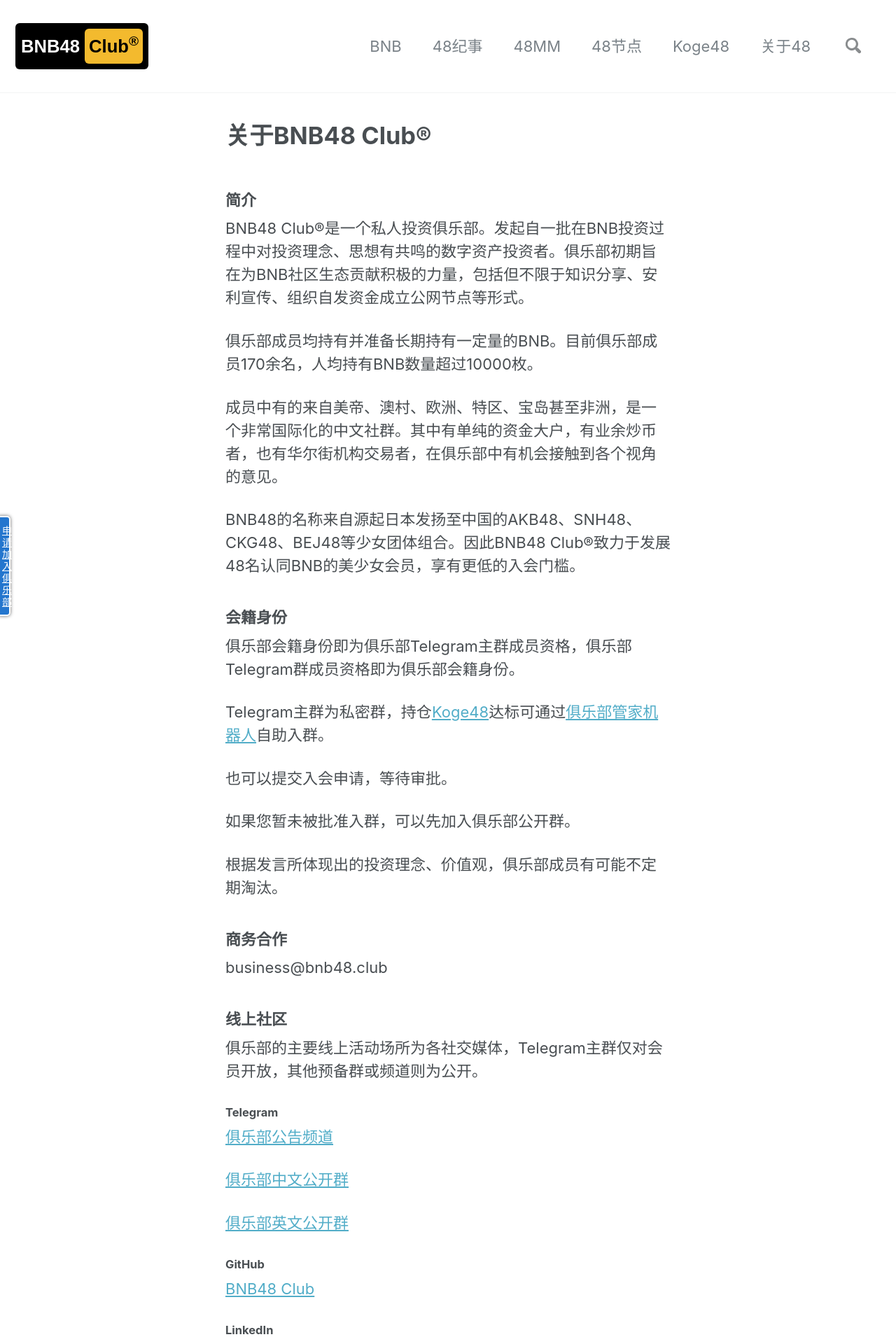
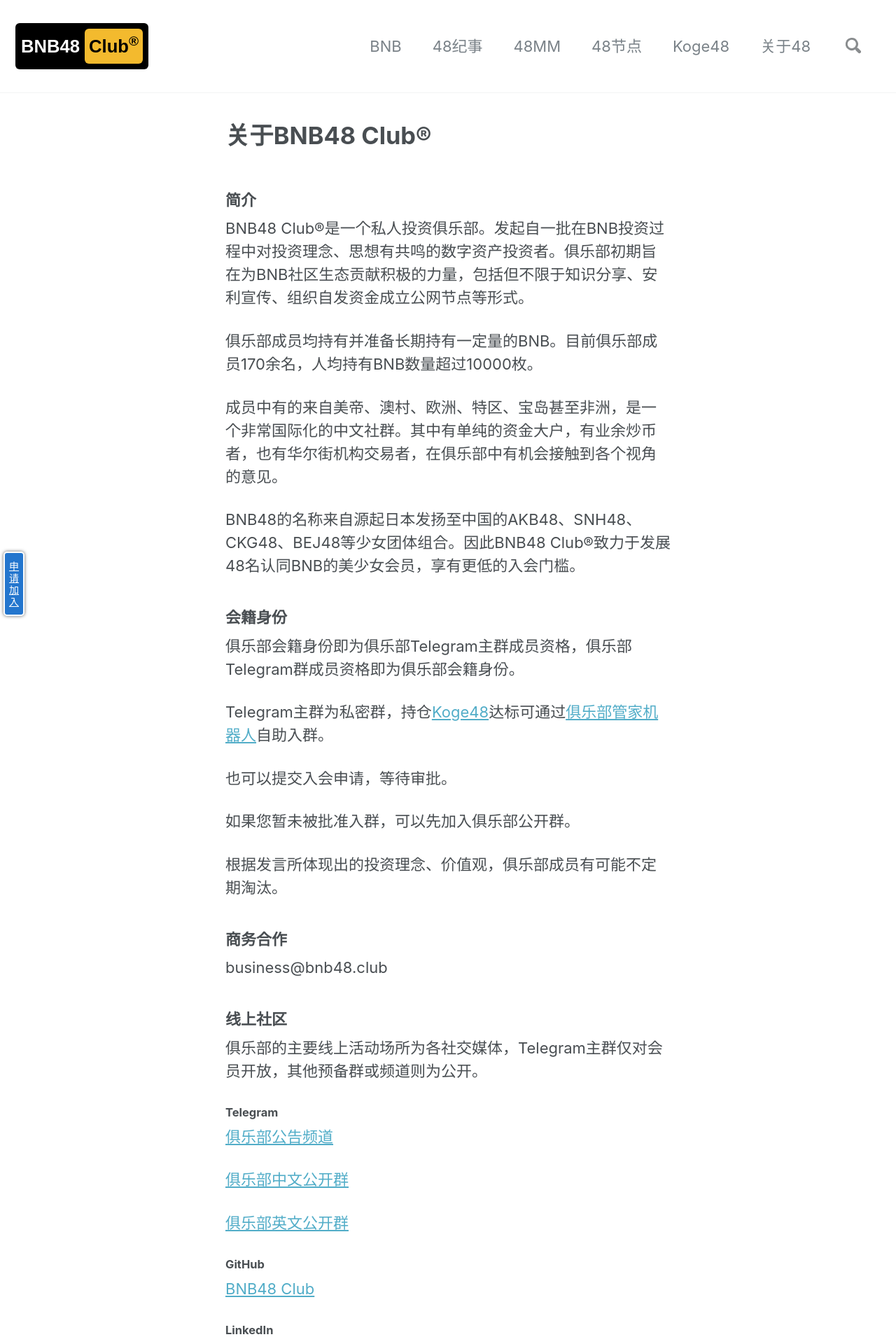
Before and after one commit to 48Club/BNB48Club.github.io, a Jekyll site: the page built from _pages/about.md, in a window 1280 px wide. Shown: the top 1920 px of the page at 70% size. Built offline with Jekyll 4.4.1, drawn with Linux system fonts in a browser that asks for light colours; nearby versions of some CDN libraries.

Commit message:
调整一下尺寸

```diff
--- a/_pages/about.md
+++ b/_pages/about.md
@@ -60,7 +60,7 @@
 
 所有未在本网站书面形式提及却以BNB48名义进行的组织、群聊、活动均有可能系假冒，请注意识别风险。
 
-<a target="_blank" href="http://bnb48club.mikecrm.com/kUxnAAX" style="position:fixed;z-index:999;left:-5px;bottom: 20px;display: inline-block;width: 20px;border-radius: 5px;color:white;font-size:14px;line-height:17px;background: #2476CE;box-shadow: 0 0 5px #666;word-wrap: break-word;padding: 10px 6px;border: 2px solid white;">申请加入俱乐部</a>
+<a target="_blank" href="http://bnb48club.mikecrm.com/kUxnAAX" style="position:fixed;z-index:999;left:5px;bottom: 20px;display: inline-block;width: 30px;border-radius: 5px;color:white;font-size:14px;line-height:17px;background: #2476CE;box-shadow: 0 0 5px #666;word-wrap: break-word;padding: 10px 6px;border: 2px solid white;">申请加入</a>
 
 <!--
 ![image](http://bnb48.club/assets/qrcode_for_bgqkl.jpg)
```
